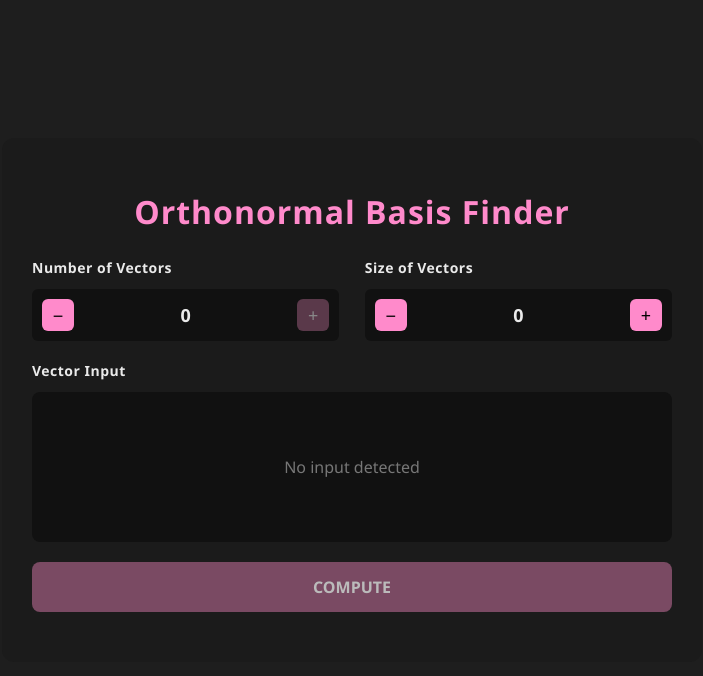
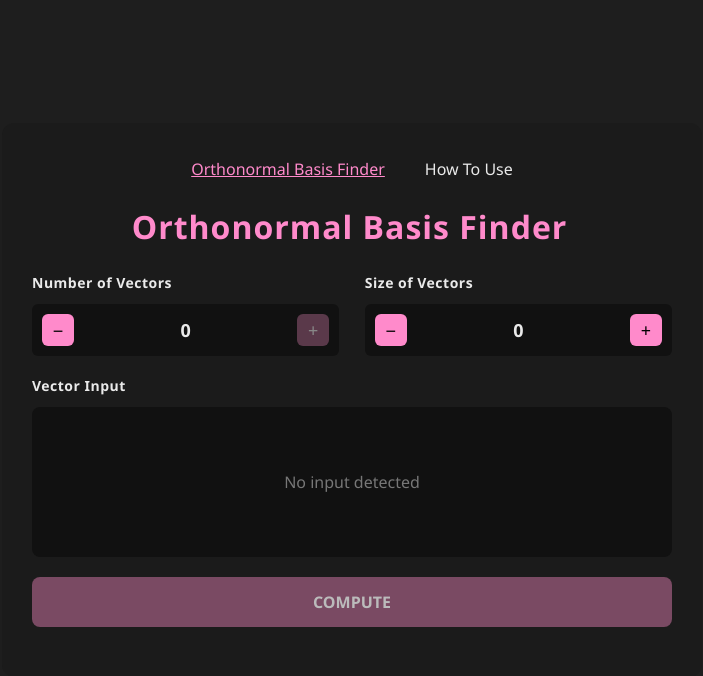
Before and after one commit to neokomu/OrthonormalBasisFinder, a Flask app: page / in a window 1280 px wide. Shown: the top 676 px of the page, without its empty margins (288-991 px from the left). Run offline with Flask 3, Linux system fonts and the light colour scheme.

Commit message:
Compute hover and added tab for How to Use

```diff
--- a/web/static/css/style.css
+++ b/web/static/css/style.css
@@ -5,6 +5,7 @@
    2. Style the Control Cards and Stepper Buttons.
    3. Handle "Absolute Positioning" for the graph overlays (Legend/Reset).
    4. Style the Toast Notification.
+   5. Style Tabs & Documentation (How-To Section).
 */
 
 /* =========================================
@@ -50,6 +51,8 @@ h1 {
     color: var(--pink);
     margin-bottom: 25px;
     letter-spacing: 1px;
+    /* Optical alignment fix */
+    margin-right: 5px;
 }
 
 /* =========================================
@@ -169,6 +172,7 @@ h1 {
     transition: all 0.2s ease-in-out;
 }
 
+/* Interactive Input States */
 .vector input:hover {
     border-color: #fff;
     background: #2a2a2a;
@@ -194,6 +198,7 @@ h1 {
     color: #bbb;
     cursor: not-allowed;
     margin-bottom: 20px;
+    transition: background 0.2s;
 }
 
 .compute-btn.active {
@@ -201,6 +206,17 @@ h1 {
     color: white;
     font-weight: bold;
     cursor: pointer;
+}
+
+.compute-btn.active:hover {
+    background: #ffb3dc;
+    box-shadow: 0 0 15px rgba(255, 138, 203, 0.4);
+    transform: translateY(-1px);
+}
+
+.compute-btn.active:active {
+    transform: translateY(1px);
+    box-shadow: 0 0 5px rgba(255, 138, 203, 0.4);
 }
 
 /* =========================================
@@ -240,7 +256,6 @@ h1 {
     display: flex;
     align-items: center;
     justify-content: center;
-    color: #555;
 }
 
 .reset-btn {
@@ -267,7 +282,6 @@ h1 {
     bottom: 15px;
     left: 15px;
     z-index: 10;
-
     background: rgba(26, 26, 26, 0.9);
     border: 1px solid #333;
     border-radius: 8px;
@@ -333,7 +347,7 @@ h1 {
 .toast.show {
     visibility: visible;
     opacity: 1;
-    transform: translateY(0); /* Slides back to original position */
+    transform: translateY(0);
 }
 
 .toast-title {
@@ -363,3 +377,95 @@ h1 {
 .toast-close:hover {
     color: #fff;
 }
+
+/* =========================================
+   SECTION 5: TABS & DOCUMENTATION
+   ========================================= */
+
+/* Hide the actual radio buttons */
+.tab-radio {
+    display: none;
+}
+
+/* Tab Navigation Header */
+.tabs {
+    display: flex;
+    gap: 20px;
+    position: relative;
+    margin-bottom: 20px;
+    justify-content: center;
+    z-index: 10;
+}
+
+.tab-name {
+    color: #eaeaea;
+    font-family: 'Segoe UI', sans-serif;
+    height: 30px;
+    padding: 5px 10px;
+    box-sizing: border-box;
+    cursor: pointer;
+    transition: 0.25s;
+}
+
+/* Highlight the active tab text */
+#tab1:checked ~ .tabs label[for="tab1"],
+#tab2:checked ~ .tabs label[for="tab2"]  {
+    color: var(--pink);
+    text-decoration: underline;
+    font-weight: 200;
+    border-top-left-radius: 5px;
+    border-top-right-radius: 5px;
+}
+
+/* Hide content by default */
+.tab-content {
+    display: none;
+}
+
+/* Show content when radio is checked */
+.tab-radio:checked + .tab-name + .tab-content {
+    display: block;
+}
+
+/* How To Content Styling --- */
+.how-to-content {
+    background: var(--panel);
+    border-radius: 8px;
+    padding: 20px;
+    line-height: 1.8;
+    height: 450px;
+    overflow-y: auto;
+    overflow-x: auto;
+}
+
+/* Custom Scrollbar for How-To */
+.how-to-content::-webkit-scrollbar {
+    width: 10px;
+}
+
+.how-to-content::-webkit-scrollbar-track {
+    background: #0a0a0a;
+    border-radius: 10px;
+    margin: 5px 0;
+}
+
+.how-to-content::-webkit-scrollbar-thumb {
+    background: linear-gradient(180deg, var(--pink), var(--pink-dark));
+    border-radius: 10px;
+    border: 2px solid #1a1a1a;
+    transition: 0.3s;
+}
+
+.how-to-content::-webkit-scrollbar-thumb:hover {
+    background: linear-gradient(180deg, #ffb3dc, var(--pink));
+    box-shadow: 0 0 10px rgba(255, 138, 203, 0.5);
+}
+
+.how-to-content h2 {
+    color: var(--pink);
+    margin-top: 30px;
+}
+
+.how-to-content h2:first-of-type {
+    margin-top: 0;
+}
--- a/web/static/js/main.js
+++ b/web/static/js/main.js
@@ -322,7 +322,24 @@ function resetView() {
 }
 
 /* =========================================
-   SECTION 5: PAGE LOAD RESET
+   SECTION 5: TAB SWITCHING LOGIC
+   ========================================= */
+
+function showTab(tabId) {
+    // Hide both tabs
+    document.getElementById('content1').style.display = 'none';
+    document.getElementById('content2').style.display = 'none';
+
+    // Show the selected tab
+    if (tabId === 'tab1') {
+        document.getElementById('content1').style.display = 'block';
+    } else if (tabId === 'tab2') {
+        document.getElementById('content2').style.display = 'block';
+    }
+}
+
+/* =========================================
+   SECTION 6: PAGE LOAD RESET
    ========================================= */
 
 window.addEventListener("load", () => {
--- a/web/templates/index.html
+++ b/web/templates/index.html
@@ -9,6 +9,17 @@
 <body>
 
 <div class="container">
+
+    <input type="radio" name="option" id="tab1" class="tab-radio" checked onclick="showTab('tab1')"/>
+    <input type="radio" name="option" id="tab2" class="tab-radio" onclick="showTab('tab2')">
+
+    <div class="tabs">
+        <label for="tab1" class="tab-name">Orthonormal Basis Finder</label>
+        <label for="tab2" class="tab-name">How To Use</label>
+    </div>
+
+    <div id="content1" class="tab-content" style="display: block;">
+
         <h1>Orthonormal Basis Finder</h1>
 
         <div class="controls">
@@ -41,7 +52,6 @@
             COMPUTE
         </button>
 
-    <!-- OUTPUT -->
         <div class="output">
             <div class="label">Computation Output</div>
 
@@ -79,9 +89,26 @@
             </div>
 
         </div>
+
+    </div> <div id="content2" class="tab-content">
+    <h1>How To Use</h1>
+    <div class="how-to-content">
+        <h2>Getting Started</h2>
+        <p>This Orthonormal Basis Finder tool helps you find an orthonormal basis from a set of vectors using the Gram-Schmidt process.</p>
+
+        <h2>Step-by-Step Instructions</h2>
+        <p><strong>1. Choose the number of Vectors:</strong> Use the + and − buttons to select how many vectors you want to input.</p>
+        <p><strong>2. Set the Dimension of Vectors:</strong> Choose the dimension of your vectors (e.g., 2 for 2D, 3 for 3D).</p>
+        <p><strong>3. Enter Your Vector Values:</strong> Input fields will appear based on your selection. Enter <b>numerical values only</b>.</p>
+        <p><strong>4. Run the Computation:</strong> Click COMPUTE to apply the Gram-Schmidt orthogonalization.</p>
+        <p><strong>5. View Results:</strong> The orthonormal basis will be displayed in the output section.</p>
+
+        <h2>Example</h2>
+        <p>If you entered two 2D vectors [3, 2] and [2, 1], this tool will compute an orthonormal basis using Gram-Schmidt process.</p>
+    </div>
 </div>
 
-<div class="toast" id="toast">
+</div> <div class="toast" id="toast">
     <span class="toast-close" id="closeToastBtn">&times;</span>
     <div class="toast-title"></div>
     <div class="toast-message"></div>
```
Lines whose indentation alone changed are shown as unchanged.
